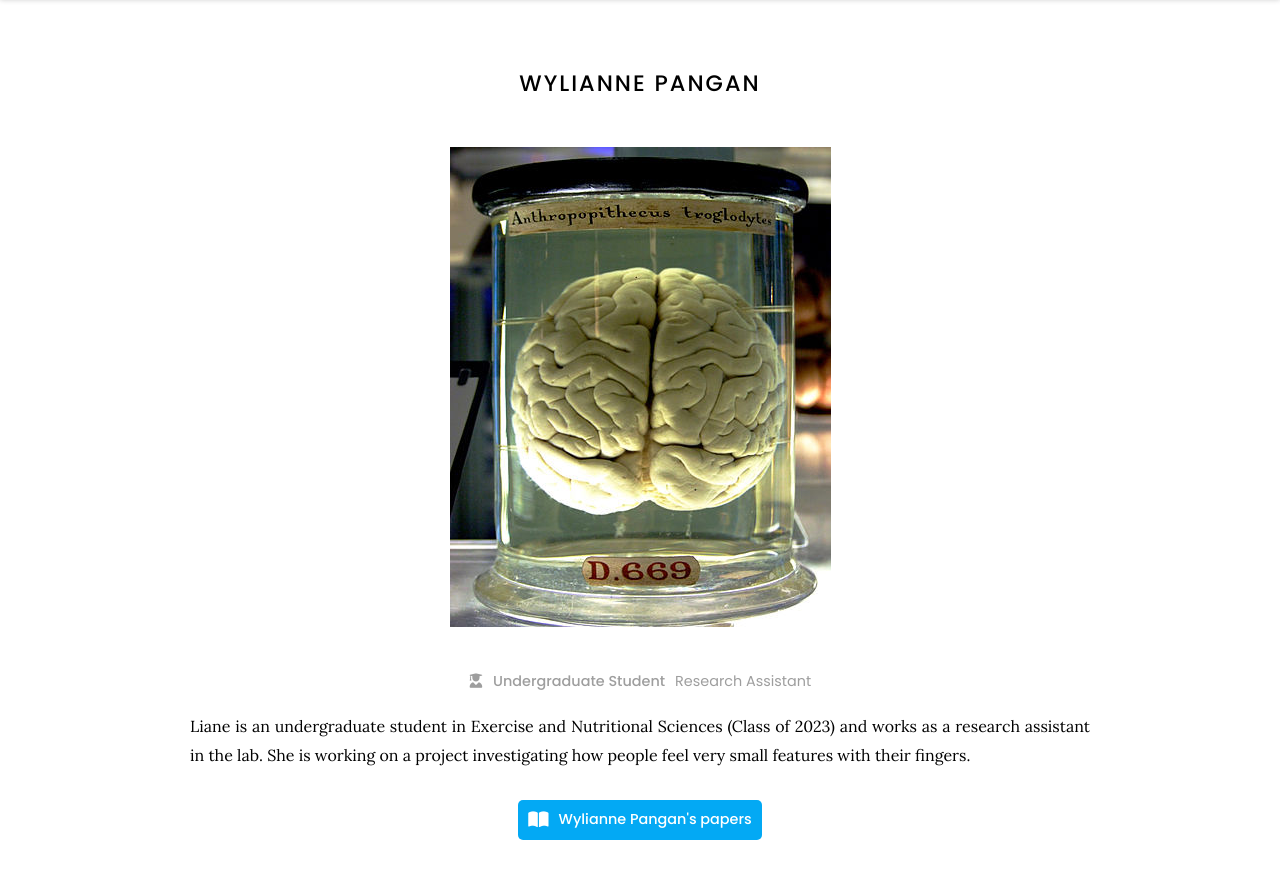
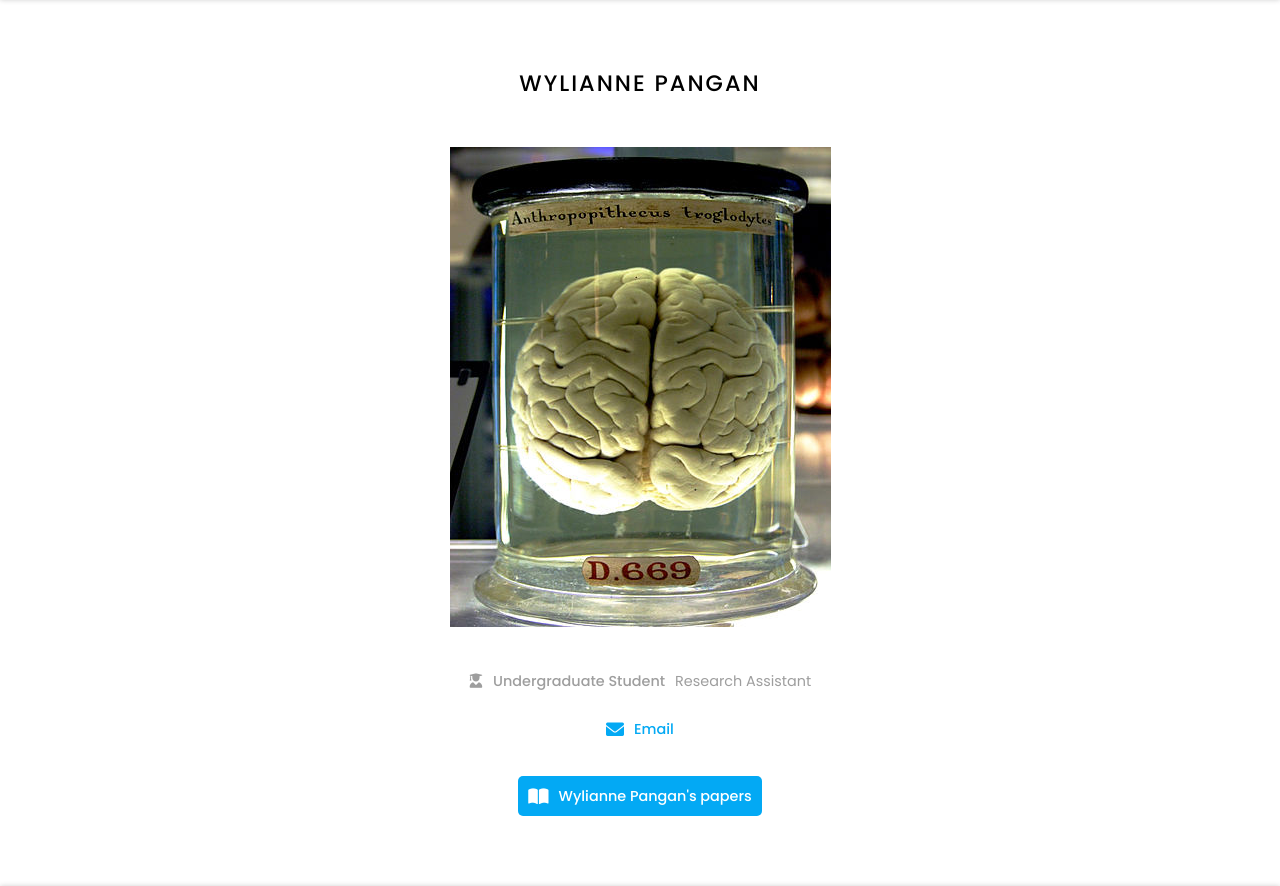
Before and after one commit to sensationinmotion/sensationinmotion.github.io, a Jekyll site: the page built from _members/wylianne-pangan.md, in a window 1280 px wide. Shown: the part 111-997 px from the top of the page. Built offline with Jekyll 4.4.1, drawn with Linux system fonts in a browser that asks for light colours; grey boxes are pictures that could not be loaded.

Commit message:
Update wylianne-pangan.md

```diff
--- a/_members/wylianne-pangan.md
+++ b/_members/wylianne-pangan.md
@@ -3,7 +3,12 @@ name: Wylianne Pangan
 image: images/member.jpg
 description: Research Assistant
 role: undergrad
+links:
 
+  email: wpangan@sdsu.edu
+
+aliases:
+  - W Pangan
+  - W. Pangan
+  - Pangan
 ---
-
-Liane is an undergraduate student in Exercise and Nutritional Sciences (Class of 2023) and works as a research assistant in the lab. She is working on a project investigating how people feel very small features with their fingers.
```
